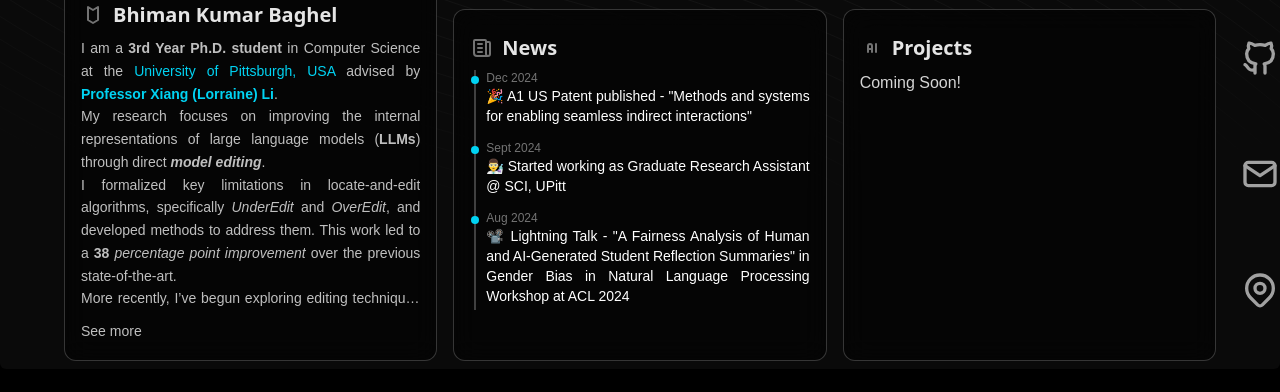
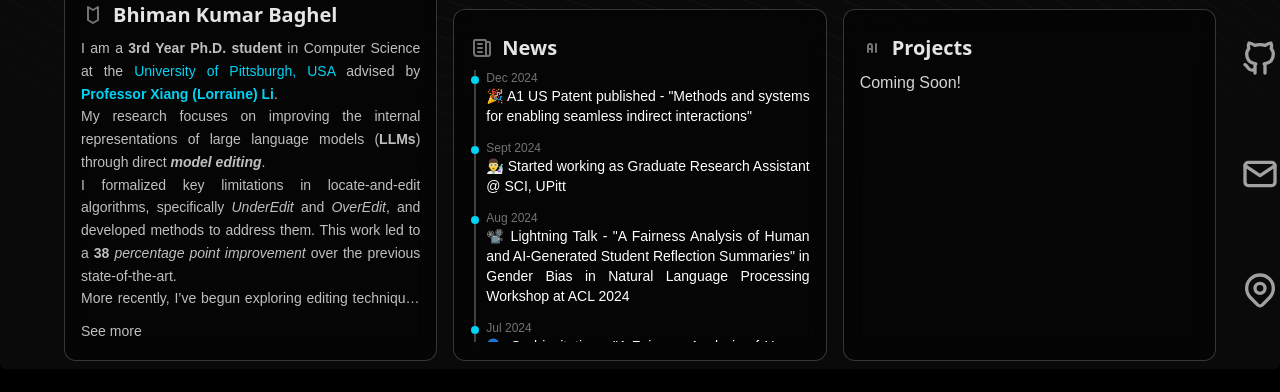
Before and after one commit to bhimanbaghel/bhimanbaghel.github.io, a Next.js app: page / in a window 1280 px wide. Shown: the part 367-759 px from the top of the page. Built offline with nearby package versions, Linux system fonts and the light colour scheme.

Commit message:
increased news list height

```diff
--- a/src/components/ui/news-list.tsx
+++ b/src/components/ui/news-list.tsx
@@ -20,7 +20,7 @@ export const NewsList = () => {
         ref={scrollRef}
         role="region"
         aria-label="News List"
-        className="mt-0 pt-0 overflow-y-auto flex-1 pr-0 max-h-[15rem] custom-scroll"
+        className="mt-0 pt-0 overflow-y-auto flex-1 pr-0 max-h-[17rem] custom-scroll"
       >
         <div className="relative pl-4 flex flex-col">
           {/* Vertical line */}
```
